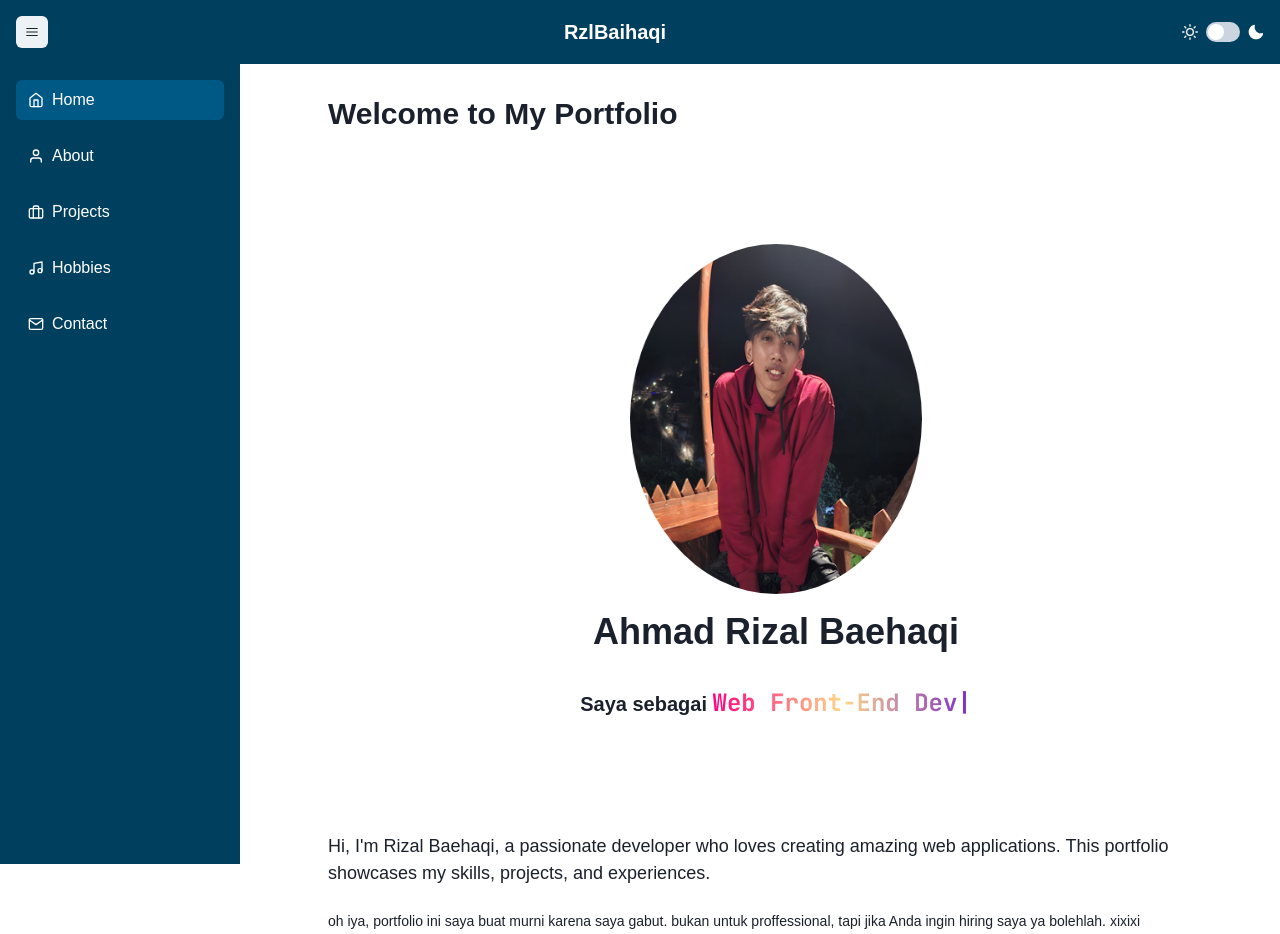
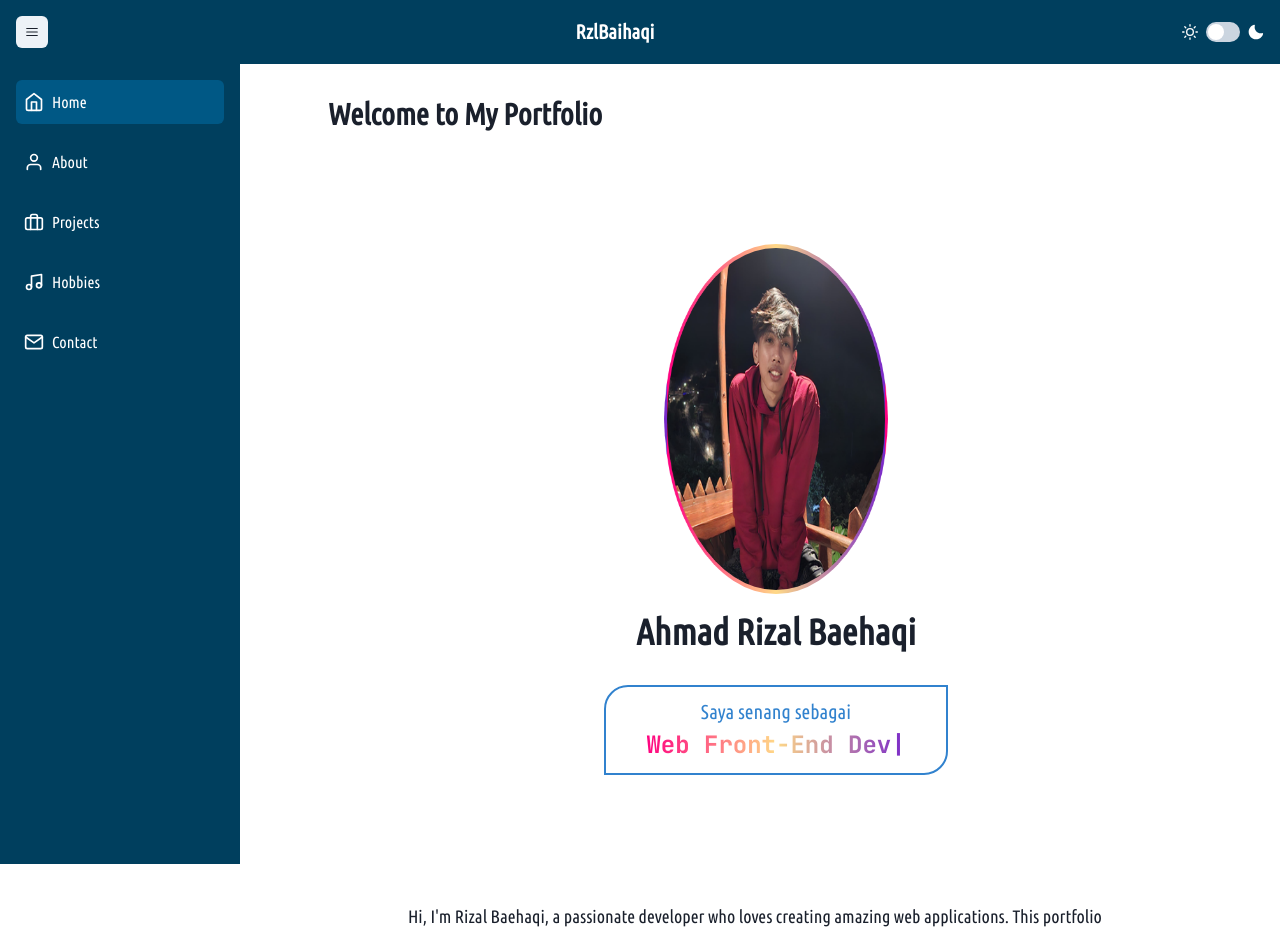
Before and after one commit to Arizalb/portfolio, a React (Create React App) app: page / in a window 1280 px wide. Shown: the top 934 px of the page. Built offline with nearby package versions, Linux system fonts and the light colour scheme.

Commit message:
add projects, styling home and sidebar hover

```diff
--- a/public/index.html
+++ b/public/index.html
@@ -23,6 +23,11 @@
       Learn how to configure a non-root public URL by running `npm run build`.
     -->
   <link href="https://fonts.googleapis.com/css2?family=JetBrains+Mono:wght@400;500;700&display=swap" rel="stylesheet" />
+  <link rel="preconnect" href="https://fonts.googleapis.com">
+  <link rel="preconnect" href="https://fonts.gstatic.com" crossorigin>
+  <link
+    href="https://fonts.googleapis.com/css2?family=Ubuntu+Condensed&family=Ubuntu+Mono:ital,wght@0,400;0,700;1,400;1,700&display=swap"
+    rel="stylesheet">
 
   <title>Portfolio | rzlbaihaqi</title>
 </head>
--- a/src/components/Sidebar.js
+++ b/src/components/Sidebar.js
@@ -16,6 +16,7 @@ import {
   Switch,
   Collapse,
   Heading,
+  Tooltip,
 } from "@chakra-ui/react";
 import { FiHome, FiUser, FiBriefcase, FiMail, FiMusic } from "react-icons/fi";
 import { HamburgerIcon, SunIcon, MoonIcon } from "@chakra-ui/icons";
@@ -29,23 +30,33 @@ const SidebarContent = ({ onClose, isOpen }) => (
       { to: "/hobbies", label: "Hobbies", icon: FiMusic },
       { to: "/contact", label: "Contact", icon: FiMail },
     ].map((item) => (
+      <Tooltip
+        label={item.label}
+        key={item.label}
+        placement="right"
+        isDisabled={isOpen}
+      >
         <Link
           as={RouterLink}
           to={item.to}
           onClick={onClose}
-        key={item.label}
-        _activeLink={{ bg: "primary.800", color: "white", borderRadius: "md" }}
-        py={2}
-        px={3}
+          _activeLink={{
+            bg: "primary.800",
+            color: "white",
+            borderRadius: "md",
+          }}
+          py={"10px"}
+          px={"8px"}
           w="full"
         >
           <Flex align="center">
-          <item.icon />
+            <Box as={item.icon} boxSize={isOpen ? "5" : "7"} />
             <Collapse in={isOpen}>
               <Box ml={2}>{item.label}</Box>
             </Collapse>
           </Flex>
         </Link>
+      </Tooltip>
     ))}
   </VStack>
 );
--- a/src/pages/Home.js
+++ b/src/pages/Home.js
@@ -8,6 +8,8 @@ import {
   Stack,
   Flex,
   keyframes,
+  useColorModeValue,
+  Container,
 } from "@chakra-ui/react";
 import { Link as RouterLink } from "react-router-dom";
 import { ReactTyped as Typed } from "react-typed";
@@ -22,8 +24,13 @@ const rotate = keyframes`
     transform: rotateY(360deg);
   }
 `;
-
 const Home = () => {
+  const bg = useColorModeValue("white.700", "blue500");
+  const color = useColorModeValue("blue.500", "yellow.500");
+  const bgGradient = useColorModeValue(
+    "linear(to-l, #7928CA, #FFD987, #FF0080)",
+    "linear(to-r, #7928CA, #FFD987, #FF0080)"
+  );
   return (
     <Box p={4}>
       <Stack spacing={4}>
@@ -34,10 +41,13 @@ const Home = () => {
         <Flex direction="column" align="center" py={"20"}>
           <Box
             borderRadius="full"
+            border={"4px"}
+            borderColor={"transparent"}
+            bgGradient={bgGradient}
             boxSize="350px"
             overflow="hidden"
             mb={4}
-            animation={`${rotate} 3s infinite linear`}
+            animation={`${rotate} 2s infinite linear`}
             transform="rotateY(0deg)"
             _hover={{
               animationPlayState: "paused",
@@ -49,11 +59,24 @@ const Home = () => {
             Ahmad Rizal Baehaqi
           </Heading>
           <Box p={4}>
-            <Box as="div" fontSize="xl" fontWeight="extrabold">
-              <Text as="span">Saya sebagai </Text>
+            <Box
+              as="div"
+              fontSize="xl"
+              fontWeight="extrabold"
+              textAlign={"center"}
+              border={"2px"}
+              borderColor={color}
+              borderRadius={"24px 0 24px 0"}
+              padding={"10px 40px"}
+              bg={bg}
+            >
+              <Text as="span" color={color} fontWeight={"light"}>
+                Saya senang sebagai{" "}
+              </Text>
+              <br />
               <Text
                 as="span"
-                bgGradient="linear(to-l, #7928CA, #FFD987, #FF0080)"
+                bgGradient={bgGradient}
                 bgClip="text"
                 fontSize="2xl"
                 fontWeight="extrabold"
@@ -77,18 +100,29 @@ const Home = () => {
             </Box>
           </Box>
         </Flex>
-
+        <Container maxW={"3xl"} p={4}>
           <Text fontSize="lg" mb={2}>
             Hi, I'm Rizal Baehaqi, a passionate developer who loves creating
             amazing web applications. This portfolio showcases my skills,
             projects, and experiences.
           </Text>
+        </Container>
+        <Container
+          maxW="3xl"
+          p={4}
+          bg="color"
+          boxShadow="lg"
+          rounded="md"
+          borderWidth={"1px"}
+        >
           <Text fontSize="sm" mb={4}>
             oh iya, portfolio ini saya buat murni karena saya gabut. bukan untuk
-          proffessional, tapi jika Anda ingin hiring saya ya bolehlah. xixixi{" "}
-          <br /> kalo mau full experience pake desktop woi, atau kalo di HP bisa
-          dicentang mode desktopnya. lu kira atur responsive rasio gampang!!!
+            professional, tapi jika Anda ingin hiring saya ya bolehlah. xixixi{" "}
+            <br /> kalo mau full experience pake desktop woi, atau kalo di HP
+            bisa dicentang mode desktopnya. lu kira atur responsive rasio
+            gampang!!!
           </Text>
+        </Container>
 
         <Button colorScheme="primary" as={RouterLink} to="/about" mb={4}>
           Learn More About Me
--- a/src/pages/Projects.js
+++ b/src/pages/Projects.js
@@ -21,13 +21,14 @@ const projects = [
     title: "Project 1",
     description: "Description of project 1",
     imageUrl: "https://via.placeholder.com/300",
+    projectUrl: "#",
   },
   {
-    title: "Project 2",
-    description: "Description of project 2",
-    imageUrl: "https://via.placeholder.com/300",
+    title: "eQuran",
+    description: "A comprehensive online Quran application.",
+    imageUrl: "https://via.placeholder.com/300", // Update this with a relevant image for your project
+    projectUrl: "https://equran-bae.netlify.app/",
   },
-  // Tambahkan proyek lainnya di sini
 ];
 
 const Projects = () => {
@@ -40,7 +41,7 @@ const Projects = () => {
   };
 
   return (
-    <Box p={4}>
+    <Box p={4} minH={"100vh"}>
       <Heading as="h2" size="xl" mb={4}>
         My Projects
       </Heading>
@@ -78,9 +79,20 @@ const Projects = () => {
               mb={4}
             />
             <Text>{selectedProject?.description}</Text>
+            {selectedProject?.projectUrl && (
+              <Button
+                as="a"
+                href={selectedProject.projectUrl}
+                target="_blank"
+                colorScheme="primary"
+                mt={4}
+              >
+                Visit Project
+              </Button>
+            )}
           </ModalBody>
           <ModalFooter>
-            <Button colorScheme="primary" mr={3} onClick={onClose}>
+            <Button colorScheme="green.900" mr={3} onClick={onClose}>
               Close
             </Button>
           </ModalFooter>
--- a/src/theme.js
+++ b/src/theme.js
@@ -16,8 +16,8 @@ const theme = extendTheme({
     },
   },
   fonts: {
-    heading: `'Ubuntu', sans-serif`,
-    body: `'Ubuntu', sans-serif`,
+    heading: "'Ubuntu Condensed', sans-serif",
+    body: "'Ubuntu Condensed', sans-serif",
   },
 });
 
```
Lines whose indentation alone changed are shown as unchanged.
